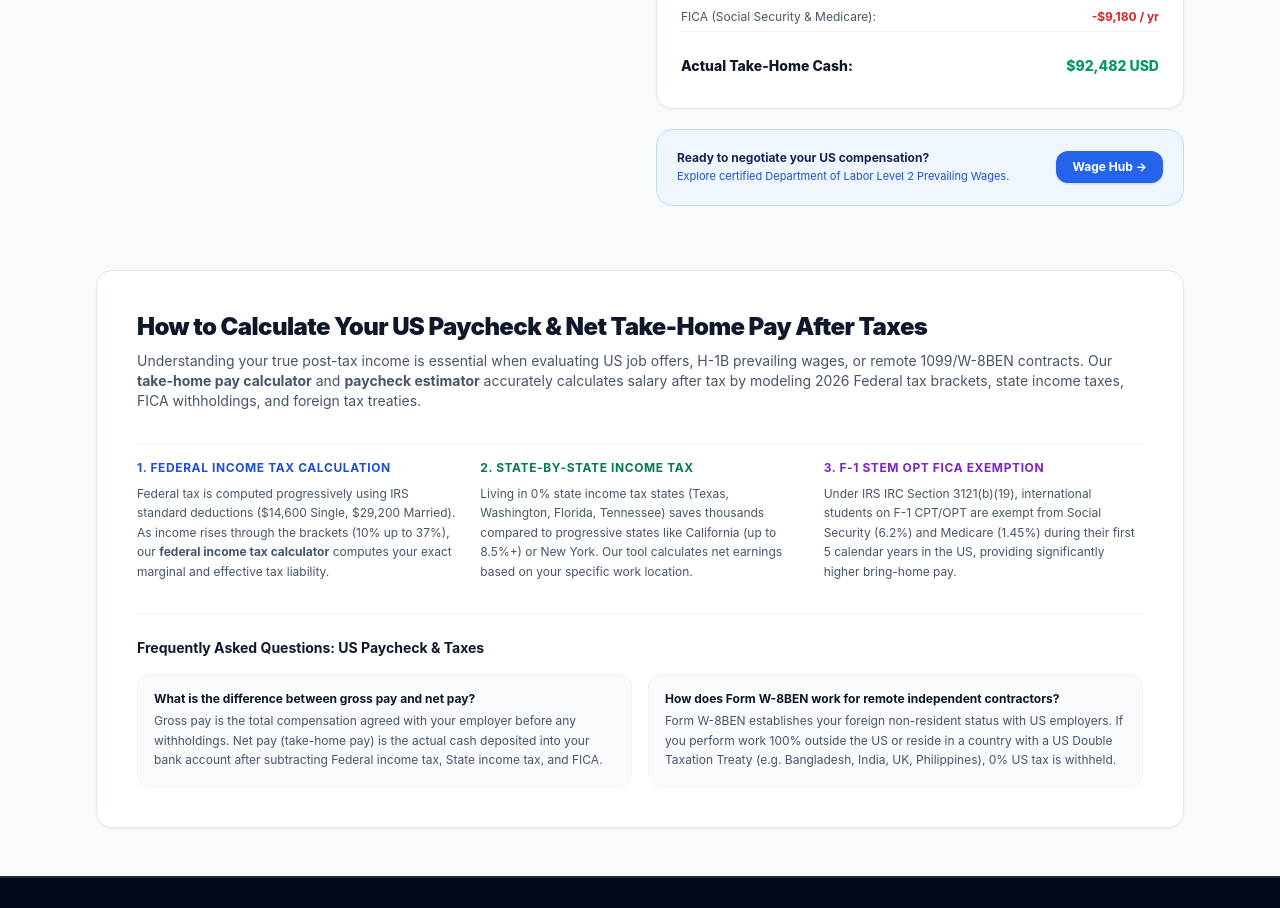
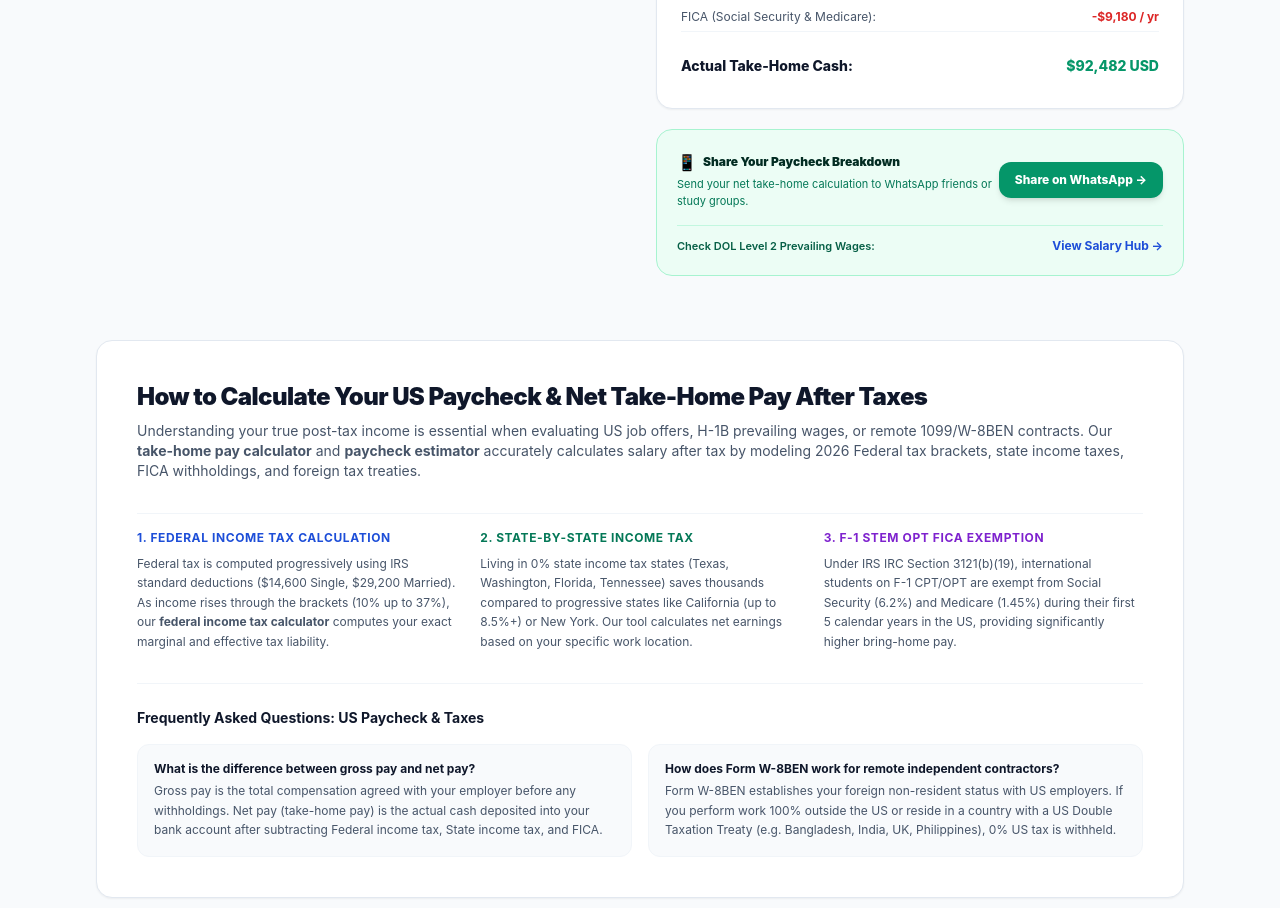
Before and after one commit to dhshishirD/US_Career_Solutions, a Next.js app: page /tools/salary-tax-calculator in a window 1280 px wide. Shown: the part 820-1728 px from the top of the page. Built offline with nearby package versions, Linux system fonts and the light colour scheme.

Commit message:
feat: Add 1-click WhatsApp viral share buttons with pre-formatted summaries to all interactive tools

```diff
--- a/app/tools/salary-tax-calculator/page.tsx
+++ b/app/tools/salary-tax-calculator/page.tsx
@@ -393,18 +393,35 @@ export default function SalaryTaxCalculatorPage() {
             </div>
           </div>
 
-          {/* CTA Box */}
-          <div className="bg-blue-50 rounded-2xl border border-blue-200 p-5 flex items-center justify-between gap-4">
-            <div>
-              <p className="text-xs font-bold text-blue-950">Ready to negotiate your US compensation?</p>
-              <p className="text-[11px] text-blue-700 mt-0.5">Explore certified Department of Labor Level 2 Prevailing Wages.</p>
+          {/* Viral WhatsApp Share & CTA Box */}
+          <div className="bg-emerald-50 rounded-2xl border border-emerald-200 p-5 space-y-4">
+            <div className="flex items-center justify-between">
+              <div>
+                <p className="text-xs font-black text-emerald-950 flex items-center gap-1.5">
+                  <span className="text-base">📱</span> Share Your Paycheck Breakdown
+                </p>
+                <p className="text-[11px] text-emerald-700 mt-0.5">Send your net take-home calculation to WhatsApp friends or study groups.</p>
+              </div>
+              <button
+                onClick={() => {
+                  const msg = `💰 *My US Paycheck & Net Take-Home Pay Breakdown:*\n• Mode: ${calcMode.toUpperCase()}\n• Gross: $${Math.round(calculations.grossMonthly).toLocaleString()}/mo ($${Math.round(calculations.grossAnnual).toLocaleString()}/yr)\n• Net Take-Home Cash: *$${Math.round(calculations.netMonthly).toLocaleString()}/month* ($${Math.round(calculations.netAnnual).toLocaleString()}/yr)\n• Effective Tax: ${calculations.effectiveTaxRate.toFixed(1)}%\n\nCalculate your US salary after tax for free: https://www.uscareersolutions.online/tools/salary-tax-calculator`;
+                  window.open(`https://api.whatsapp.com/send?text=${encodeURIComponent(msg)}`, '_blank');
+                }}
+                className="bg-emerald-600 hover:bg-emerald-500 text-white font-extrabold text-xs px-4 py-2.5 rounded-xl shadow-md transition-all flex items-center gap-1.5 shrink-0"
+              >
+                Share on WhatsApp &rarr;
+              </button>
             </div>
-            <Link
-              href="/learn?tab=salaries"
-              className="bg-blue-600 hover:bg-blue-500 text-white font-bold text-xs px-4 py-2 rounded-xl shrink-0 shadow transition-all"
-            >
-              Wage Hub &rarr;
-            </Link>
+
+            <div className="pt-3 border-t border-emerald-200/60 flex items-center justify-between">
+              <span className="text-[11px] font-semibold text-emerald-800">Check DOL Level 2 Prevailing Wages:</span>
+              <Link
+                href="/learn?tab=salaries"
+                className="text-xs font-bold text-blue-700 hover:underline"
+              >
+                View Salary Hub &rarr;
+              </Link>
+            </div>
           </div>
 
         </div>
--- a/app/tools/scholarship-predictor/page.tsx
+++ b/app/tools/scholarship-predictor/page.tsx
@@ -320,12 +320,22 @@ Best regards,
                 ))}
               </div>
 
-              <div className="pt-2">
+              <div className="pt-2 space-y-2">
                 <button
                   onClick={() => setActiveTab('pitch-gen')}
                   className="w-full py-2.5 rounded-xl bg-purple-600 hover:bg-purple-500 text-white font-bold text-xs shadow transition-all flex items-center justify-center gap-1.5"
                 >
                   Generate Cold Emails to US Professors &rarr;
+                </button>
+
+                <button
+                  onClick={() => {
+                    const msg = `🎓 *My USA University Full Funding Probability Report:*\n• 100% Tuition Waiver Match: *${fundingScore}%*\n• Target Degree: ${degreeLevel.toUpperCase()} (GPA: ${gpa.toFixed(2)}/4.0)\n• Assistantship Coverage: Full Out-of-State Waiver + $2,200-$3,500/mo Living Stipend\n• Top Matches: Purdue, Georgia Tech, U-Michigan, Stanford\n\nCalculate your US university full funding probability here: https://www.uscareersolutions.online/tools/scholarship-predictor`;
+                    window.open(`https://api.whatsapp.com/send?text=${encodeURIComponent(msg)}`, '_blank');
+                  }}
+                  className="w-full py-2.5 rounded-xl bg-emerald-600 hover:bg-emerald-500 text-white font-bold text-xs shadow transition-all flex items-center justify-center gap-1.5"
+                >
+                  <span>📱</span> Share Funding Match on WhatsApp
                 </button>
               </div>
             </div>
--- a/app/tools/visa-simulator/page.tsx
+++ b/app/tools/visa-simulator/page.tsx
@@ -581,20 +581,29 @@ export default function VisaSimulatorPage() {
               >
                 <RotateCcw className="w-3.5 h-3.5" /> Retake Analysis
               </button>
-              <div className="flex items-center gap-3">
+              <div className="flex flex-wrap items-center gap-2.5">
+                <button
+                  onClick={() => {
+                    const msg = `⚡ *My US Visa & Green Card Pathway Scorecard:*\n• Cap-Exempt H-1B Match: ${results.capExempt}% (No Lottery)\n• Schedule A Nurse EB-3: ${results.scheduleANurse}% (Direct Green Card)\n• EB-2 NIW Match: ${results.eb2Niw}% (Self-Petitioned)\n• Remote USD (W-8BEN): ${results.remoteW8ben}%\n\nTest your US visa & green card eligibility here: https://www.uscareersolutions.online/tools/visa-simulator`;
+                    window.open(`https://api.whatsapp.com/send?text=${encodeURIComponent(msg)}`, '_blank');
+                  }}
+                  className="inline-flex items-center gap-1.5 text-xs font-extrabold px-4 py-2 rounded-xl bg-emerald-600 hover:bg-emerald-500 text-white shadow-md transition-all"
+                >
+                  <span>📱</span> Share on WhatsApp
+                </button>
                 <button
                   onClick={handleShare}
-                  className="inline-flex items-center gap-1.5 text-xs font-bold px-4 py-2 rounded-xl bg-slate-100 hover:bg-slate-200 text-slate-800 transition-all"
+                  className="inline-flex items-center gap-1.5 text-xs font-bold px-3.5 py-2 rounded-xl bg-slate-100 hover:bg-slate-200 text-slate-800 transition-all"
                 >
                   <Share2 className="w-3.5 h-3.5" />
-                  {copied ? 'Link Copied!' : 'Share Results'}
+                  {copied ? 'Copied!' : 'Copy Link'}
                 </button>
                 <Link
                   href="/services"
-                  className="inline-flex items-center gap-2 bg-emerald-600 hover:bg-emerald-500 text-white font-extrabold px-6 py-2.5 rounded-xl text-xs shadow-md transition-all"
+                  className="inline-flex items-center gap-1.5 bg-blue-600 hover:bg-blue-500 text-white font-extrabold px-4 py-2 rounded-xl text-xs shadow-md transition-all"
                 >
-                  <Sparkles className="w-4 h-4 text-amber-300" />
-                  Book 1-on-1 Visa Strategy ($29 USD)
+                  <Sparkles className="w-3.5 h-3.5 text-amber-300" />
+                  VIP Advice ($29)
                 </Link>
               </div>
             </div>
```
